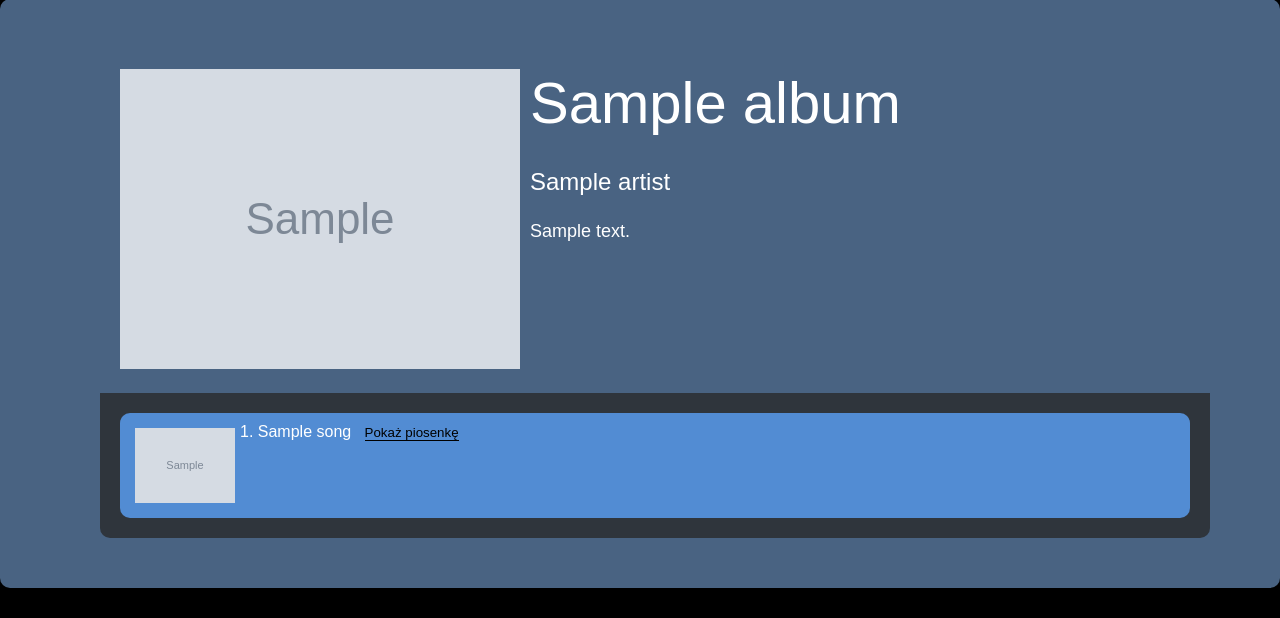
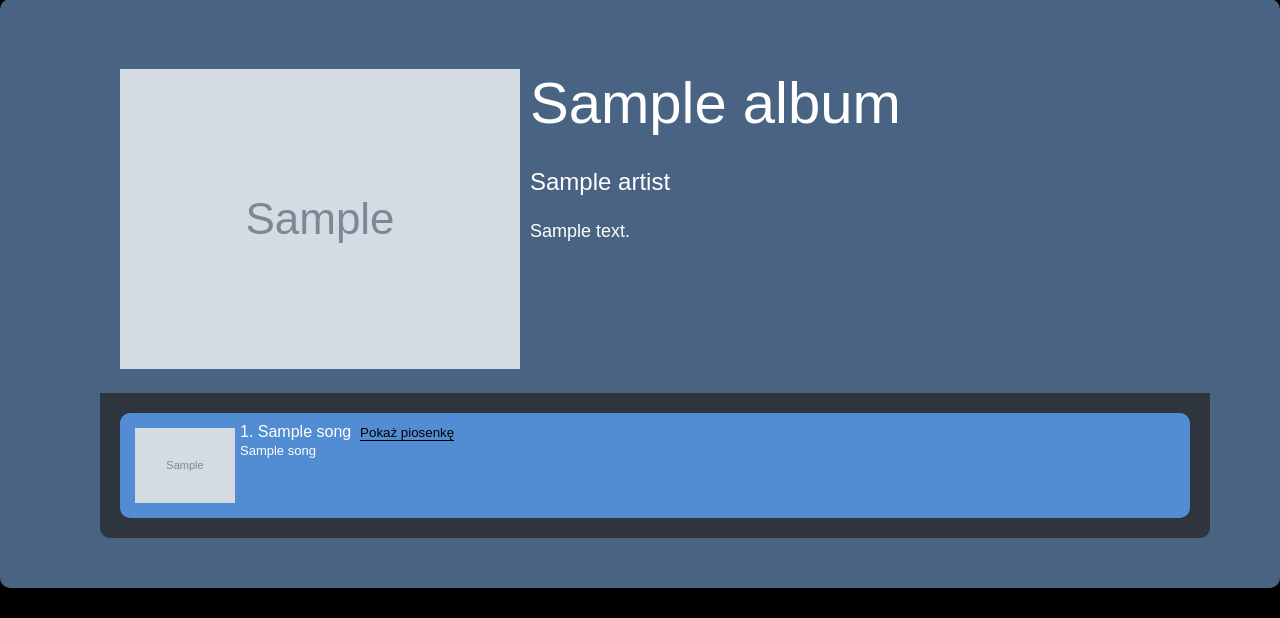
Before and after one commit to h3x4d3cim4l/lyricFinder, a Flask app: template proj/templates/showalbum.html in a window 1280 px wide. Shown: the part 89-707 px from the top of the page. Run offline with Flask 2, Linux system fonts and the light colour scheme; the template is opened without the code that fills it: most values are stand-ins (such as "Sample title", 1, 10 or a date in 2020); grey boxes marked "Sample" are stand-in pictures.

Commit message:
poprawiono estetyke showalbum

```diff
--- a/proj/static/css/showalbum.css
+++ b/proj/static/css/showalbum.css
@@ -66,3 +66,8 @@
             outline: none;
             border:none;
         }
+
+wykonawca
+{
+    font-size:small;
+}
--- a/proj/templates/showalbum.html
+++ b/proj/templates/showalbum.html
@@ -30,7 +30,7 @@
         <div class="bot">
               {% for track in tracks['tracks'] %}
             <div class="record">
-                <img src="{{track['song']['header_image_thumbnail_url']}}"> {% if track['number']%} {{track['number']}}.{%endif%} {{track['song']["title_with_featured"]}}
+                <img src="{{track['song']['header_image_thumbnail_url']}}"> <div>{% if track['number']%} {{track['number']}}.{%endif%} {{track['song']["title"]}}<br><wykonawca>{{track['song']['artist_names']}}</wykonawca></div>
 
                 <form action="{{url_for('showsong')}}" method="post">
                     <input type="text" value="{{track['song']['id']}}" style="display: none;" name="id">
```
